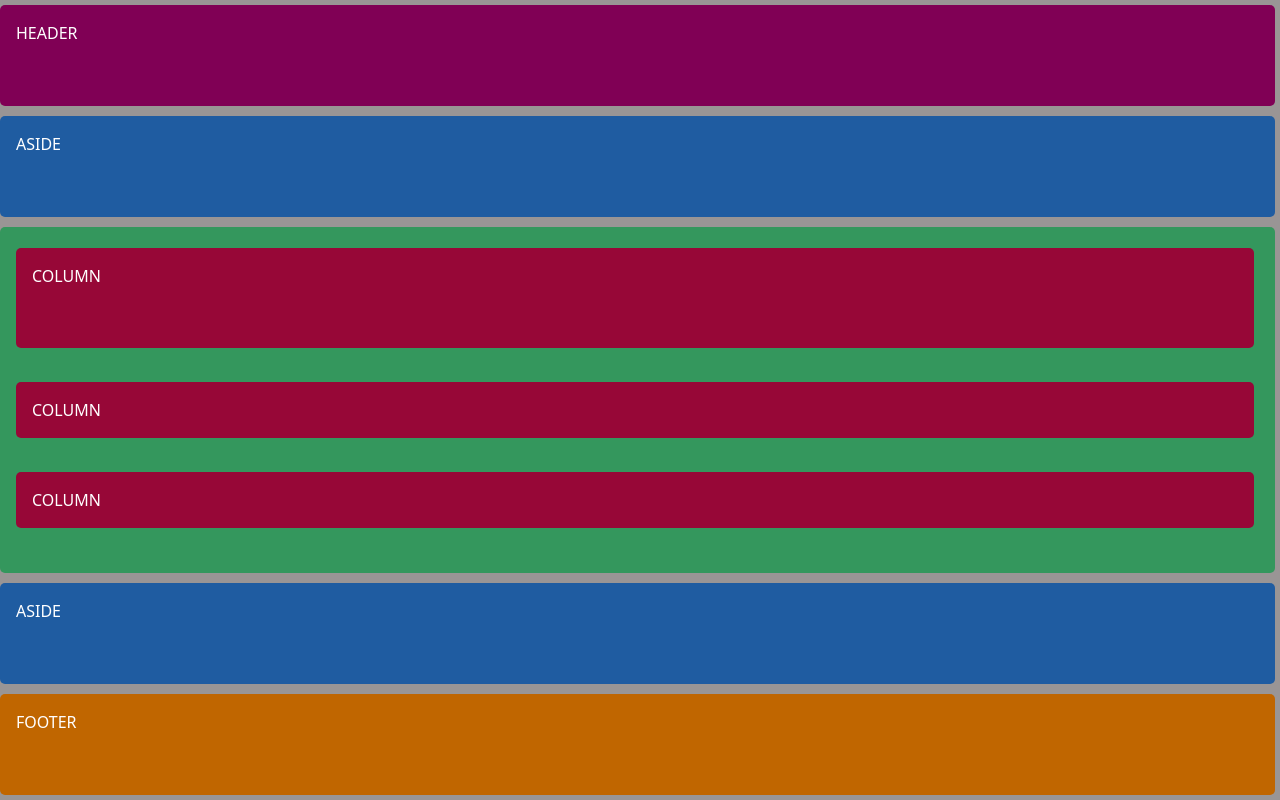
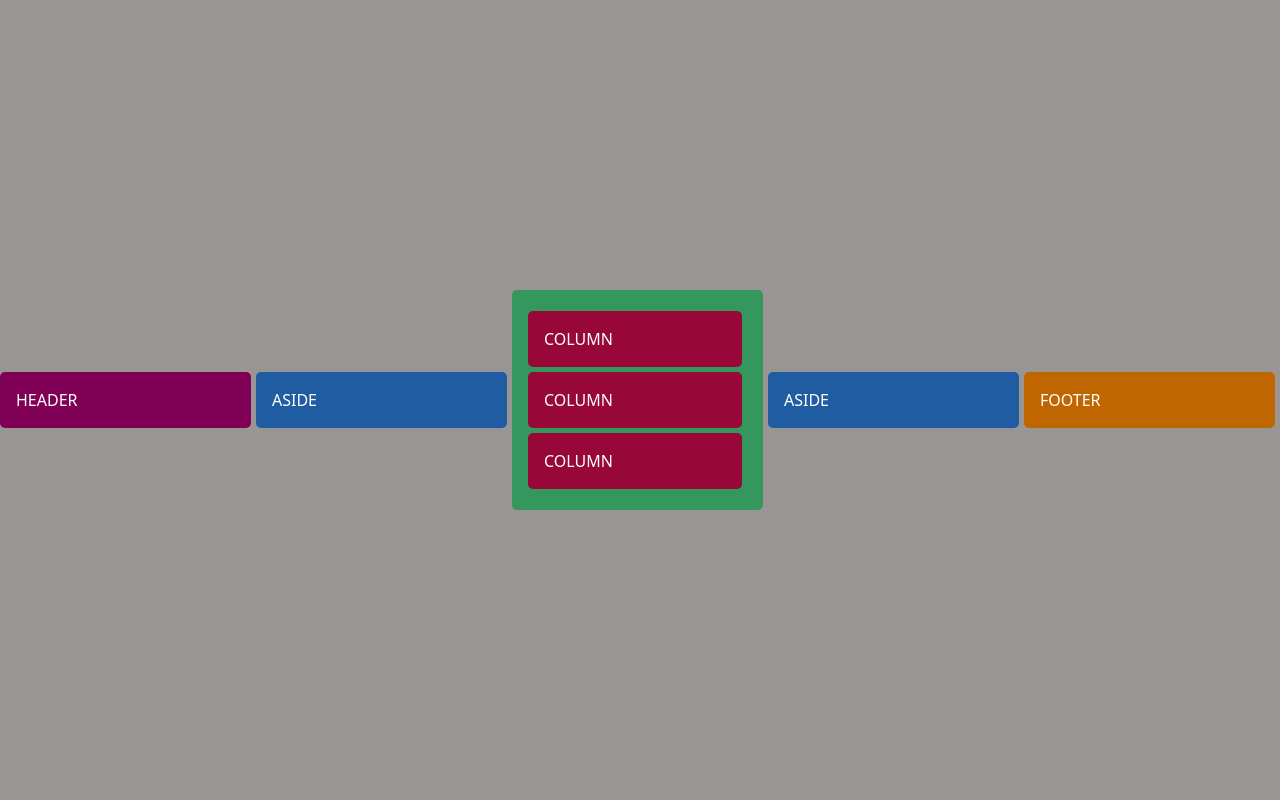
Before and after one commit to KaleeHoward/grid-wireframe-practice, a plain HTML site: page index.html in a window 1280 px wide. Drawn offline with Linux system fonts and the light colour scheme.

Commit message:
last push for today

```diff
--- a/css/style.css
+++ b/css/style.css
@@ -2,19 +2,9 @@ body {
     background-color: rgb(153, 149, 149);
     color: white;
     display: grid;
-}
-
-@media (min-width: 900px) {
-    .aside {
-        display: grid;
-        grid-template-columns: repeat(3, 1fr);
-        grid-template-rows: 1fr auto;
-        column-gap: 100px;
-    }
-    .column {
-        display: grid;
-        grid-template-rows: 1fr auto;
-    }
+    align-items: center;
+    align-content: center;
+    grid-template-columns: repeat(auto-fit, minmax(250px, 1fr));
 }
 
 header {
@@ -29,6 +19,8 @@ div {
     padding: 1rem;
     border-radius: 5px;
     margin: 5px 5px 5px 0;
+    justify-content: center;
+    align-items: center;
 }
 
 article {
@@ -36,6 +28,8 @@ article {
     padding: 1rem;
     border-radius: 5px;
     margin: 5px 5px 5px 0;
+    grid-template-rows: repeat(auto-fit, minmax(250px, 1fr));
+    align-items: stretch;
 }
 
 .aside {
--- a/index.html
+++ b/index.html
@@ -10,10 +10,10 @@
 <body>
     <header>HEADER</header>
     <div class="aside">ASIDE</div>
-   <div class="column">
-    <article>COLUMN</article><br>
-    <article>COLUMN</article><br>
-    <article>COLUMN</article><br>
+   <div>
+    <article>COLUMN</article>
+    <article>COLUMN</article>
+    <article>COLUMN</article>
    </div>
     <div class="aside">ASIDE</div>
    <footer>FOOTER</footer>
```
